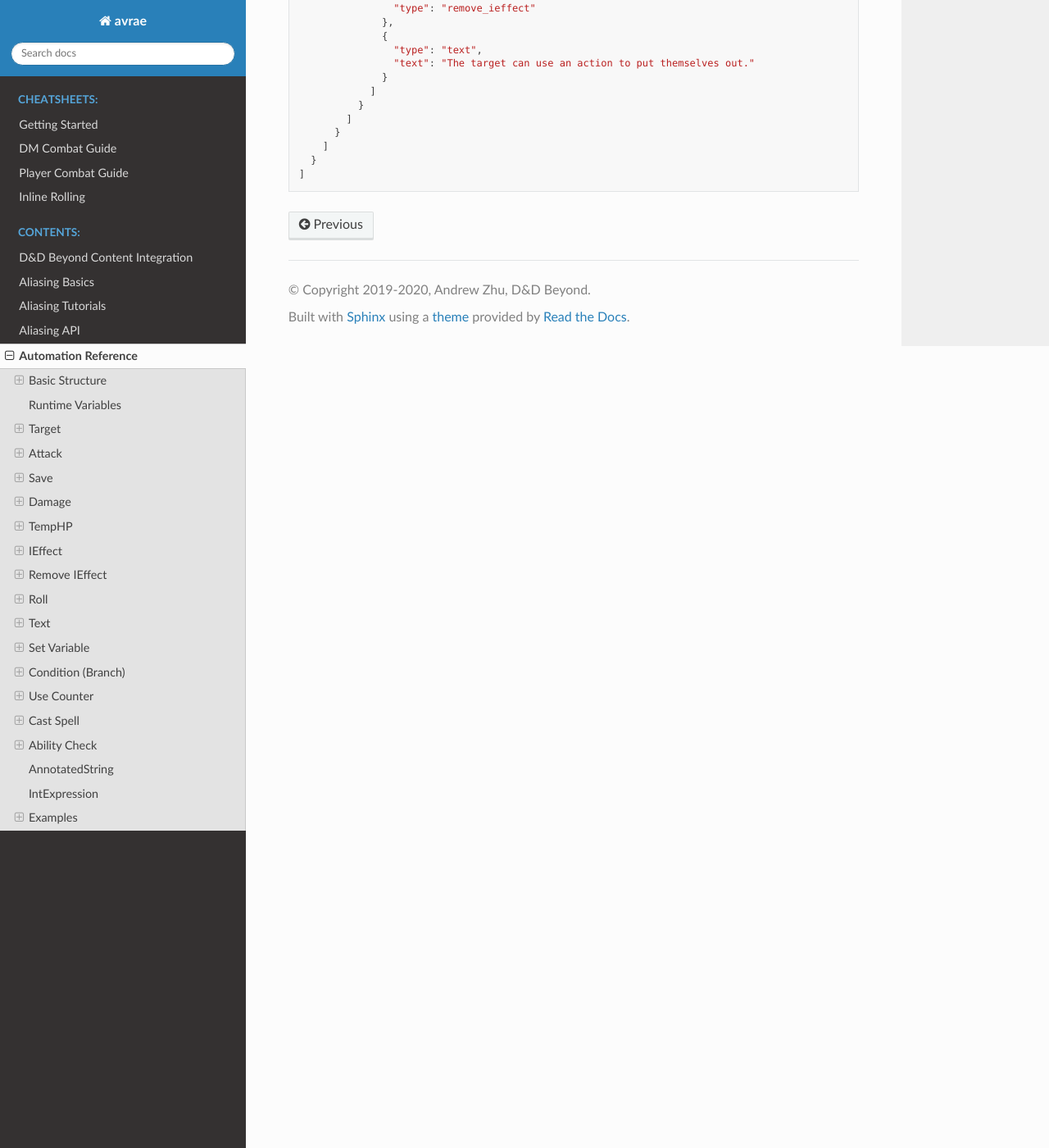
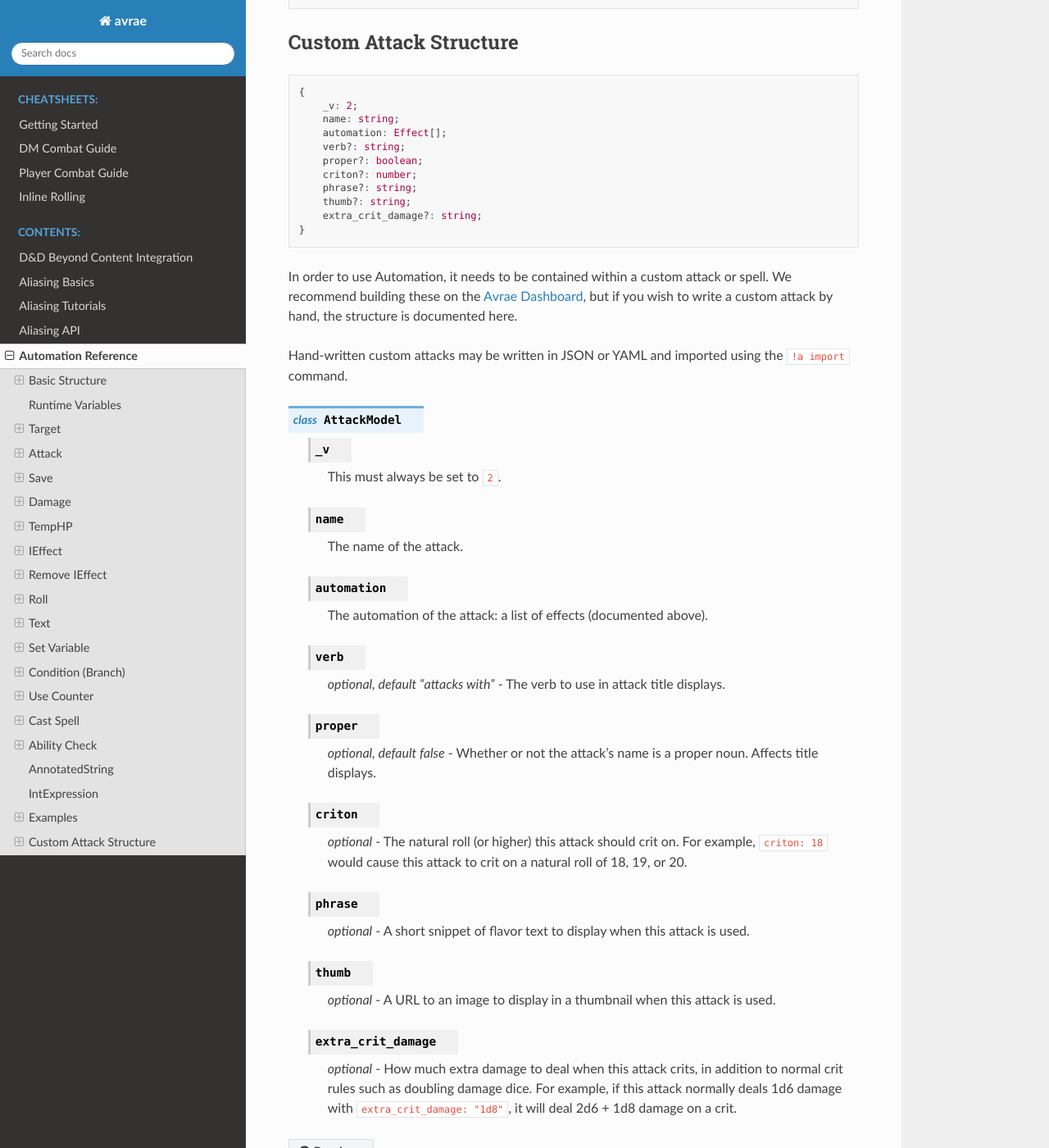
Before and after one commit to avrae/avrae, a Sphinx documentation site: the page built from docs/automation_ref.rst, in a window 1280 px wide and 1400 px high, scrolled down 28637 px. Shown: the whole window at 82% size. Built offline with Sphinx 7.4.7 and the Read the Docs theme 2.0.0, drawn with Linux system fonts in a browser that asks for light colours; some of the changed text lies outside the part shown.

Commit message:
docs(automation): AFR-962 attack root model

```diff
--- a/docs/automation_ref.rst
+++ b/docs/automation_ref.rst
@@ -514,21 +514,8 @@ Used to specify an attack granted by an initiative effect: some automation that
 
     .. attribute:: attack
 
-        The Attack model is any valid individual entity as exported by the attack editor on the Avrae Dashboard:
-
-        .. code-block:: typescript
-
-            {
-                _v: 2;
-                name: string;
-                automation: Effect[];
-                verb?: string;
-                proper?: boolean;
-                criton?: number;
-                phrase?: string;
-                thumb?: string;
-                extra_crit_damage?: string;
-            }
+        The Attack model is any valid individual entity as exported by the attack editor on the Avrae Dashboard.
+        See :ref:`attack-structure`.
 
     .. attribute:: defaultDC
 
@@ -1402,3 +1389,69 @@ An effect that lights the target on fire, adding two buttons on their turn to ta
         ]
       }
     ]
+
+.. _attack-structure:
+
+Custom Attack Structure
+-----------------------
+
+.. code-block:: typescript
+
+    {
+        _v: 2;
+        name: string;
+        automation: Effect[];
+        verb?: string;
+        proper?: boolean;
+        criton?: number;
+        phrase?: string;
+        thumb?: string;
+        extra_crit_damage?: string;
+    }
+
+In order to use Automation, it needs to be contained within a custom attack or spell. We recommend building these on
+the `Avrae Dashboard <https://avrae.io/dashboard/characters>`_, but if you wish to write a custom attack by hand, the
+structure is documented here.
+
+Hand-written custom attacks may be written in JSON or YAML and imported using the ``!a import`` command.
+
+.. class:: AttackModel
+
+    .. attribute:: _v
+
+        This must always be set to ``2``.
+
+    .. attribute:: name
+
+        The name of the attack.
+
+    .. attribute:: automation
+
+        The automation of the attack: a list of effects (documented above).
+
+    .. attribute:: verb
+
+        *optional, default "attacks with"* - The verb to use in attack title displays.
+
+    .. attribute:: proper
+
+        *optional, default false* - Whether or not the attack's name is a proper noun. Affects title displays.
+
+    .. attribute:: criton
+
+        *optional* - The natural roll (or higher) this attack should crit on. For example, ``criton: 18`` would cause
+        this attack to crit on a natural roll of 18, 19, or 20.
+
+    .. attribute:: phrase
+
+        *optional* - A short snippet of flavor text to display when this attack is used.
+
+    .. attribute:: thumb
+
+        *optional* - A URL to an image to display in a thumbnail when this attack is used.
+
+    .. attribute:: extra_crit_damage
+
+        *optional* - How much extra damage to deal when this attack crits, in addition to normal crit rules such as
+        doubling damage dice. For example, if this attack normally deals 1d6 damage with ``extra_crit_damage: "1d8"``,
+        it will deal 2d6 + 1d8 damage on a crit.
```
